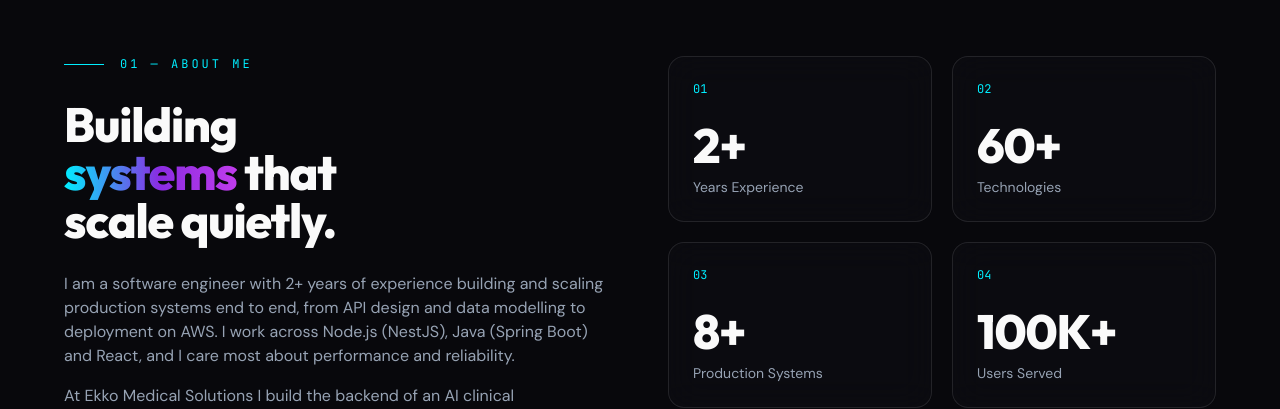
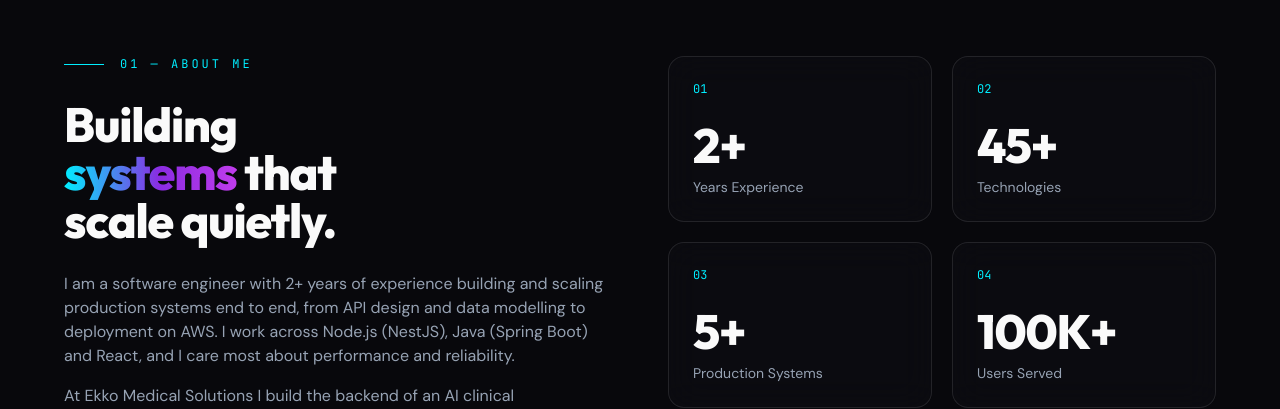
Before and after one commit to mahalingam-dev-8/portfolio, a Next.js app: page / in a window 1280 px wide. Shown: the part 860-1269 px from the top of the page. Built offline with nearby package versions, Linux system fonts and the light colour scheme.

Commit message:
Match stats to listed skills and shipped systems

```diff
--- a/data/personal.ts
+++ b/data/personal.ts
@@ -28,8 +28,8 @@ export const personal = {
   },
   stats: [
     { value: '2+', label: 'Years Experience' },
-    { value: '60+', label: 'Technologies' },
-    { value: '8+', label: 'Production Systems' },
+    { value: '45+', label: 'Technologies' },
+    { value: '5+', label: 'Production Systems' },
     { value: '100K+', label: 'Users Served' },
   ],
 } as const
```
